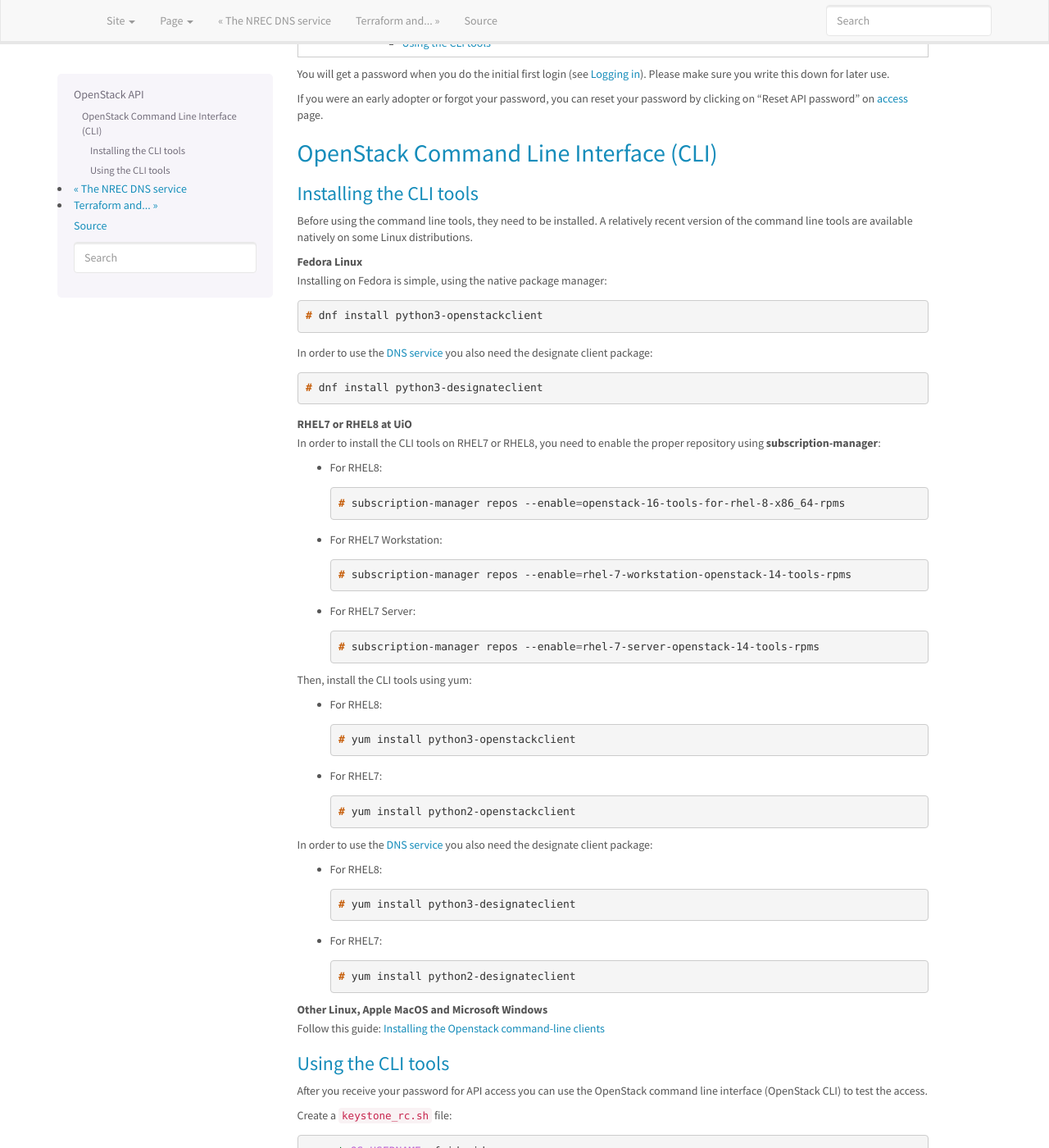
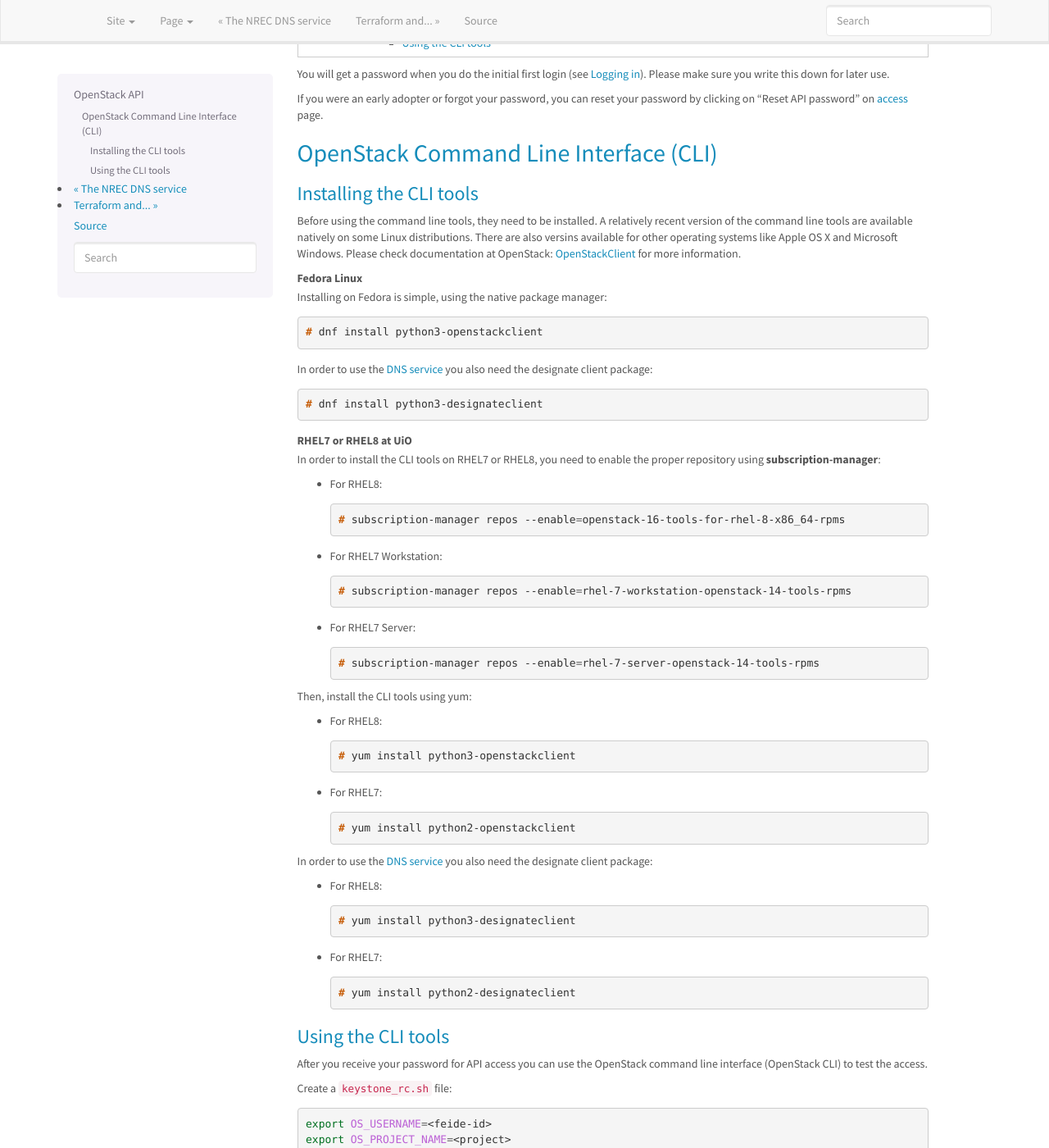
Before and after one commit to norcams/docs-enduser, a Sphinx documentation site: the page built from docs/api.rst, in a window 1280 px wide and 1400 px high, scrolled down 228 px. Shown: the whole window at 82% size. Built offline with Sphinx 7.4.7, drawn with Linux system fonts in a browser that asks for light colours.

Commit message:
Upstream documentation has changed

```diff
--- a/docs/api.rst
+++ b/docs/api.rst
@@ -19,7 +19,7 @@ reset your password by clicking on "Reset API password" on access_ page.
 OpenStack Command Line Interface (CLI)
 --------------------------------------
 
-.. _Installing the Openstack command-line clients: http://docs.openstack.org/user-guide/common/cli-install-openstack-command-line-clients.html
+.. _OpenStackClient: https://docs.openstack.org/python-openstackclient/stein/
 
 Installing the CLI tools
 ~~~~~~~~~~~~~~~~~~~~~~~~
@@ -28,7 +28,9 @@ Installing the CLI tools
 
 Before using the command line tools, they need to be installed. A
 relatively recent version of the command line tools are available
-natively on some Linux distributions.
+natively on some Linux distributions. There are also versins available for
+other operating systems like Apple OS X and Microsoft Windows. Please
+check documentation at OpenStack: `OpenStackClient`_ for more information.
 
 **Fedora Linux**
   Installing on Fedora is simple, using the native package manager:
@@ -97,10 +99,6 @@ natively on some Linux distributions.
       # yum install python2-designateclient
 
 
-**Other Linux, Apple MacOS and Microsoft Windows**
-  Follow this guide: `Installing the Openstack command-line clients`_
-
-
 Using the CLI tools
 ~~~~~~~~~~~~~~~~~~~
 
```
